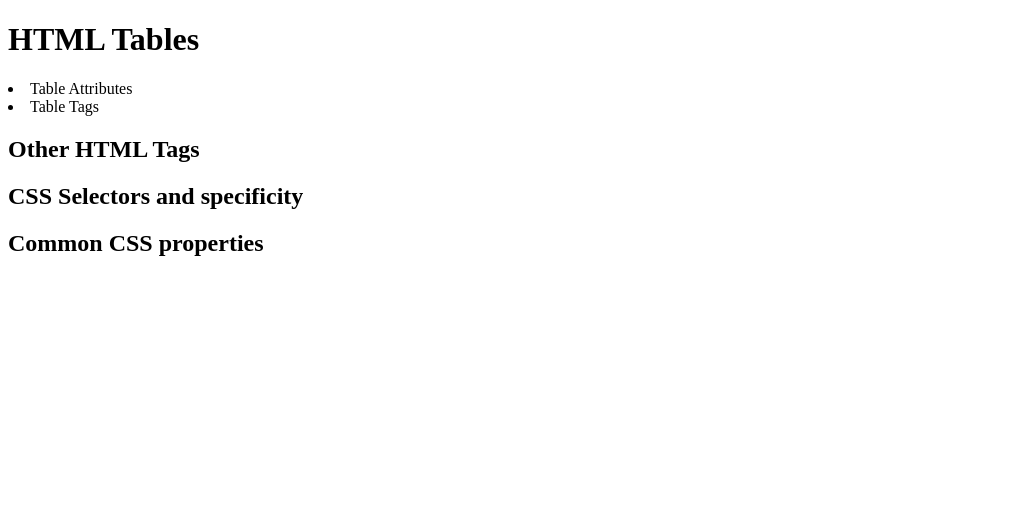
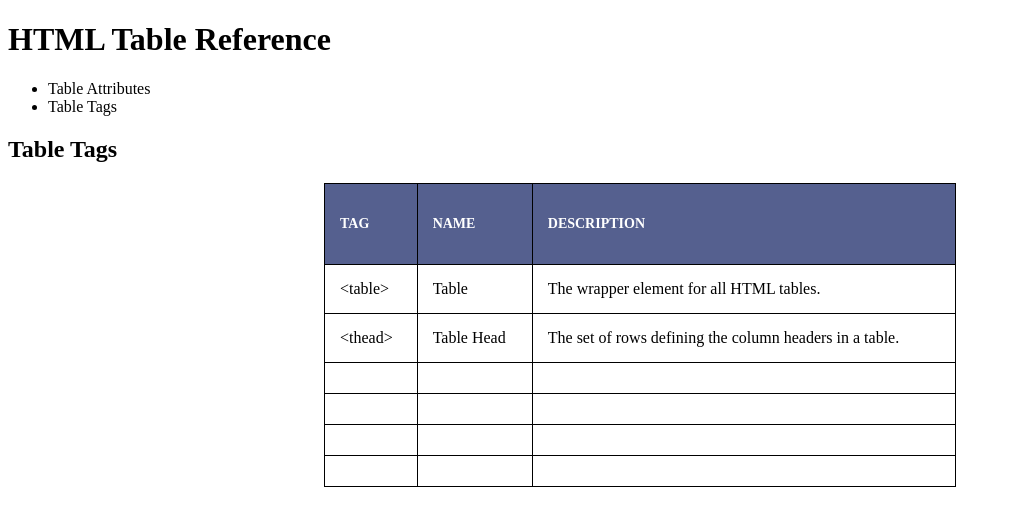
Before and after one commit to Alvin-Fung/Cheat-Sheet, a plain HTML site: page index.html in a window 1280 px wide. Shown: the whole page, without its empty margins (0-1011 px from the left). Drawn offline with Linux system fonts and the light colour scheme.

Commit message:
table and styling

```diff
--- a/index.html
+++ b/index.html
@@ -2,20 +2,62 @@
 <html>
   <head>
    <title>My Cheat Sheet</title>
-     <link href="./styles.css" type="text/css" rel="stylesheet">
+     <link href="style.css" type="text/css" rel="stylesheet">
+     <link href="https://fonts.googleapis.com/css2?family=Space+Mono&family=Work+Sans&display=swap" rel="stylesheet">
   </head>
   <body>
     <header>
-      <h1>HTML Tables</h1>
+      <h1>HTML Table Reference</h1>
       <nav>
-        <li>Table Attributes</li>
-        <li>Table Tags</li>
+        <ul>
+            <li>Table Attributes</li>
+            <li>Table Tags</li>
+        </ul>
       </nav>
     </header>
-    <main>
-      <h2>Other HTML Tags</h2>
-      <h2>CSS Selectors and specificity</h2>
-      <h2>Common CSS properties</h2>
-    </main>
+        <main>
+            <h2>Table Tags</h2>
+            <table>
+                <thead>
+                    <tr>
+                        <th>Tag</th>
+                        <th>Name</th>
+                        <th>Description</th>
+                    </tr>
+                </thead>
+                <tbody>
+                    <tr>
+                        <td>&lt;table&gt;</td>
+                        <td>Table</td>
+                        <td>The wrapper element for all HTML tables.</td>
+                    </tr>
+                    <tr>
+                      <td>&lt;thead&gt;</td>
+                      <td>Table Head</td>
+                      <td>The set of rows defining the column headers in a table.</td>
+                    </tr>
+                    <tr>
+                      <td></td>
+                      <td></td>
+                      <td></td>
+                    </tr>
+                    <tr>
+                      <td></td>
+                      <td></td>
+                      <td></td>
+                    </tr>
+                    <tr>
+                      <td></td>
+                      <td></td>
+                      <td></td>
+                    </tr>
+                    <tr>
+                      <td></td>
+                      <td></td>
+                      <td></td>
+                    </tr>
+                </tbody>
+            </table>
+        </main>
   </body>
 </html>
--- a/style.css
+++ b/style.css
@@ -0,0 +1,33 @@
+@font-face {
+    font-family:"Roboto-Mono";
+    src:
+    local("RobotoMono-VariableFont_wght.ttf");
+}
+
+body{
+    font-family: 'Roboto-Mono';
+}
+
+table {
+    margin: 0 auto;
+    border-collapse: collapse;
+    width: 50%;
+}
+
+table, th, td {
+    border: 1px solid black;
+}
+
+th {
+    background-color: #55608f;
+    color: white; text-transform: uppercase;
+    height: 50px;
+    text-align: left;
+    font-family: "Roboto-Mono";
+    font-size: 14px;
+}
+
+th, td {
+    padding: 15px;
+     text-align: left;
+}
```
